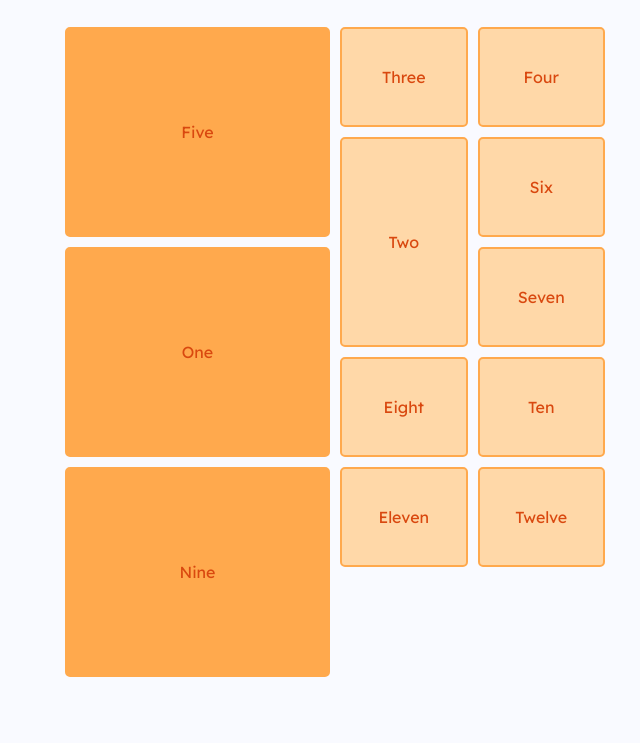
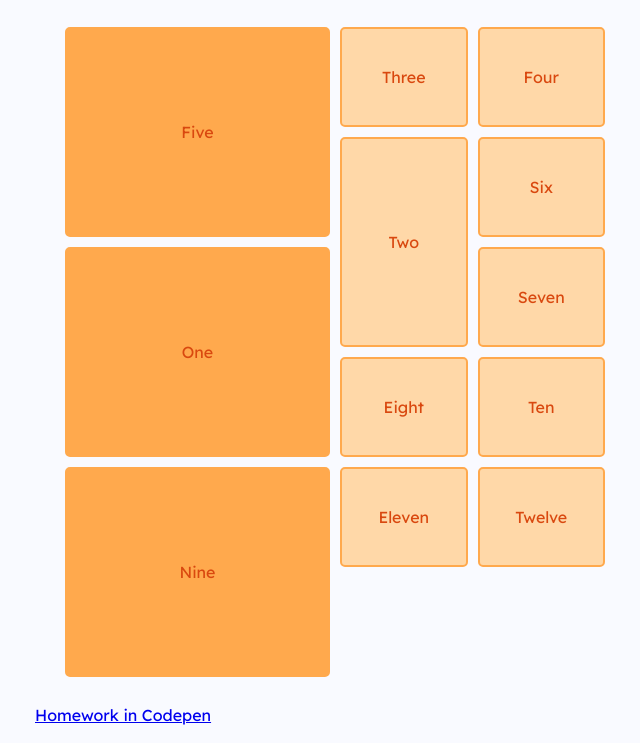
Before and after one commit to matoka02/itvdn-grid, a website: page index.html in a window 1280 px wide. Shown: the part 99-842 px from the top of the page, without its empty margins (305-945 px from the left). Drawn offline with Linux system fonts and the light colour scheme.

Commit message:
homework-008

```diff
--- a/index.html
+++ b/index.html
@@ -44,6 +44,8 @@
         <div>Eleven</div>
         <div>Twelve</div>
       </div>
+
+      <a href="https://codepen.io/matoka/pen/qENwOQM" target="_blank">Homework in Codepen</a>
     </div>
     <script src="main.js"></script>
   </body>
```
